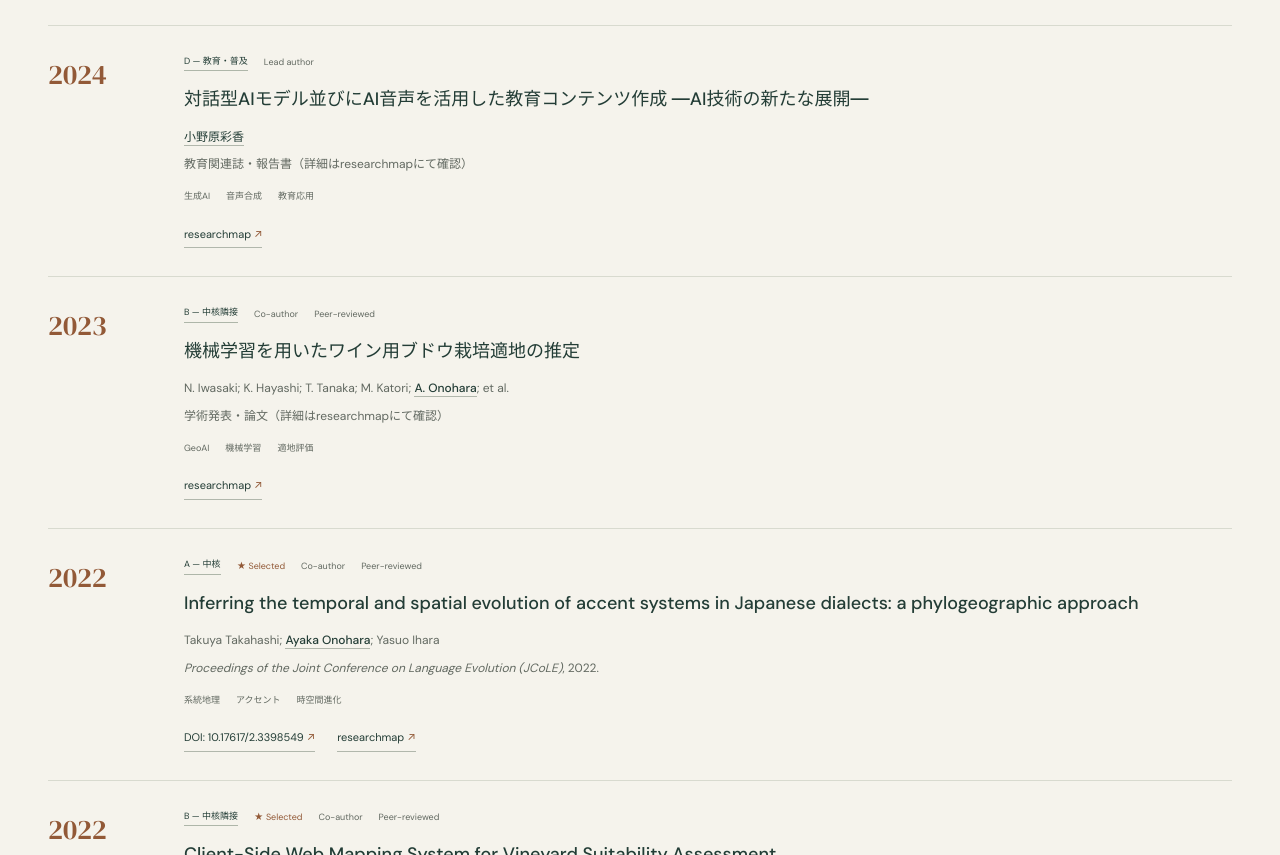
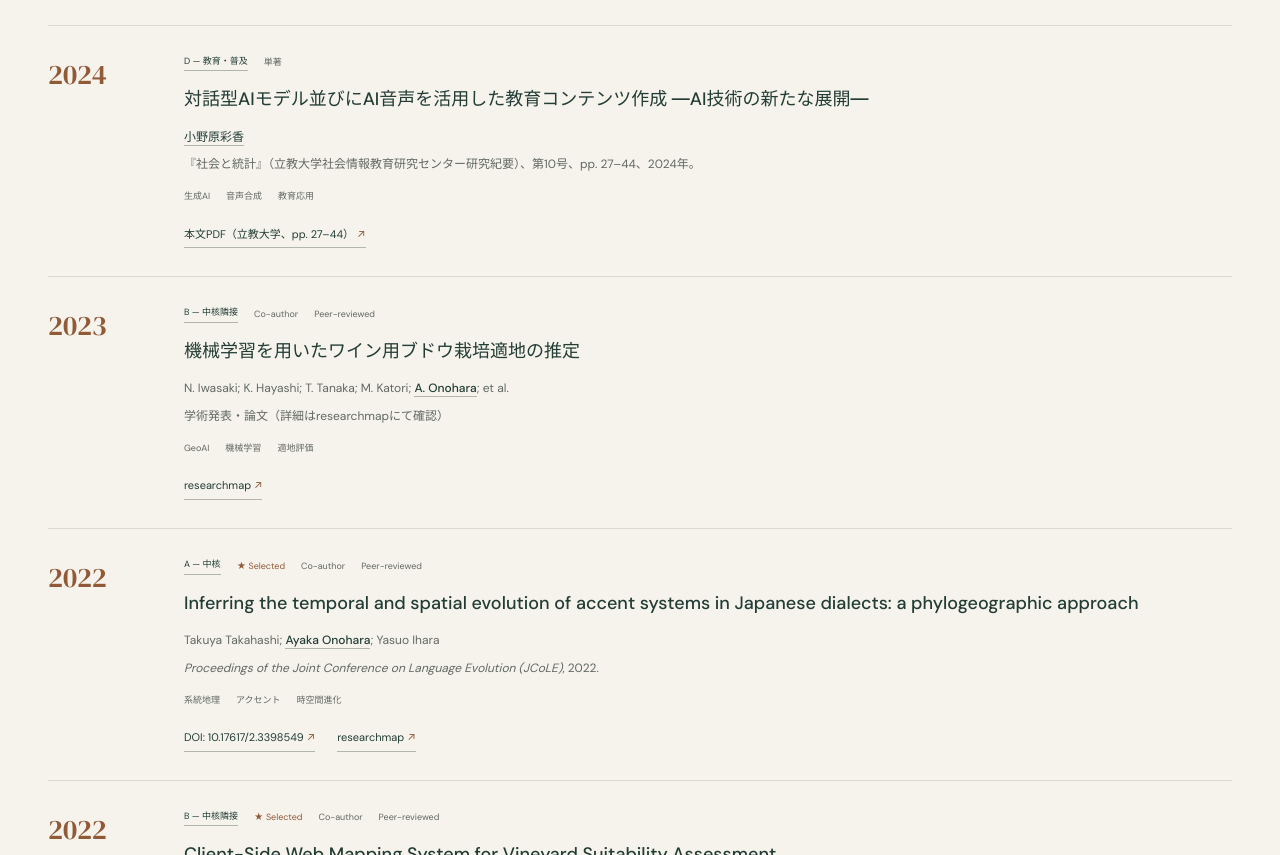
Before and after one commit to aonoa68/aonoa68.github.io, a plain HTML site: page publications/index.html in a window 1280 px wide. Shown: the part 2385-3240 px from the top of the page. Drawn offline with Linux system fonts and the light colour scheme.

Commit message:
Correct AI educational content paper citation and link official full text

```diff
--- a/publications/index.html
+++ b/publications/index.html
@@ -227,22 +227,22 @@
 </div>
 </div></article>
 <!-- 3. 2024 D -->
-<article class="pub-card" data-cat="D" data-search="対話型 AI モデル 音声 教育 コンテンツ 作成 生成AI 教育応用 小野原彩香" data-selected="false" data-year="2024"><span class="pub-year">2024</span><div class="pub-copy">
+<article class="pub-card" data-cat="D" data-search="対話型 AI モデル 音声 教育 コンテンツ 作成 生成AI 教育応用 小野原彩香" data-selected="false" data-year="2024" id="ai-educational-content-2024"><span class="pub-year">2024</span><div class="pub-copy">
 <div class="pub-top">
 
 <span class="badge badge-d">D — 教育・普及</span>
-<span class="badge badge-lead">Lead author</span>
+<span class="badge badge-lead">単著</span>
 </div>
 <h3 class="pub-title">対話型AIモデル並びにAI音声を活用した教育コンテンツ作成 ―AI技術の新たな展開―</h3>
 <div class="pub-authors"><strong><u>小野原彩香</u></strong></div>
-<div class="pub-venue">教育関連誌・報告書（詳細はresearchmapにて確認）</div>
+<div class="pub-venue">『社会と統計』（立教大学社会情報教育研究センター研究紀要）、第10号、pp. 27–44、2024年。</div>
 <div class="pub-meta">
 <span class="badge">生成AI</span>
 <span class="badge">音声合成</span>
 <span class="badge">教育応用</span>
 </div>
 <div class="pub-links">
-<a class="pub-link-btn btn-researchmap" href="https://researchmap.jp/aonohr/published_papers" rel="noopener noreferrer" target="_blank"> researchmap</a>
+<a class="pub-link-btn btn-doi" href="https://portal.rikkyo.ac.jp/sites/default/files/pages/csi/about/report/TheJournalOfStatisticsForSociety_010.pdf#page=28" rel="noopener noreferrer" target="_blank"> 本文PDF（立教大学、pp. 27–44）</a>
 </div>
 </div></article>
 <!-- 4. 2023 B -->
```
